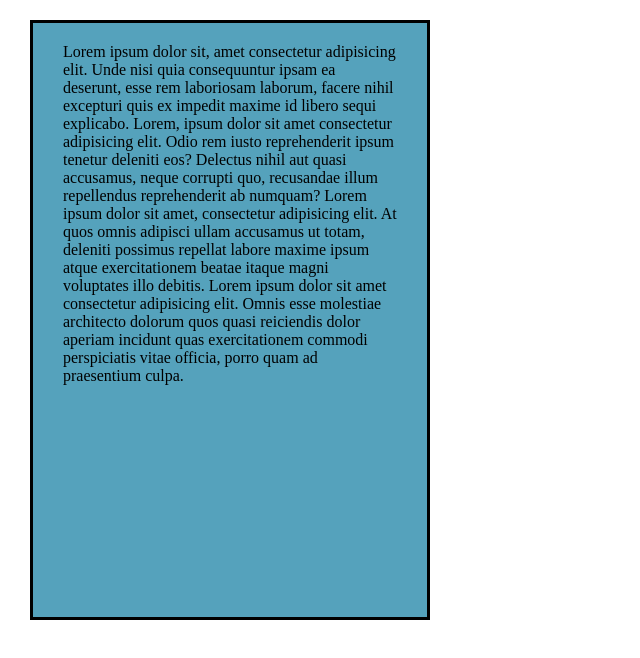
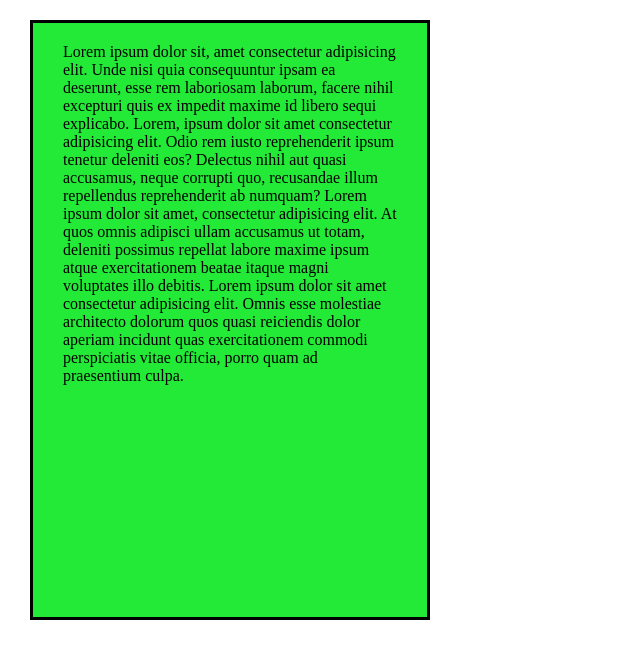
Before and after one commit to Bishnu9078/CSS, a plain HTML site: page index.html in a window 1280 px wide. Shown: the whole page, without its empty margins (0-640 px from the left). Drawn offline with Linux system fonts and the light colour scheme.

Commit message:
Made some changes

```diff
--- a/style.css
+++ b/style.css
@@ -7,7 +7,7 @@
 
 .parent{
 
-    background-color: rgb(85, 162, 188);
+    background-color: rgba(35, 234, 55, 1);
     height: 600px;
     width: 400px;
     margin: 20px 30px 20px 30px;
```
